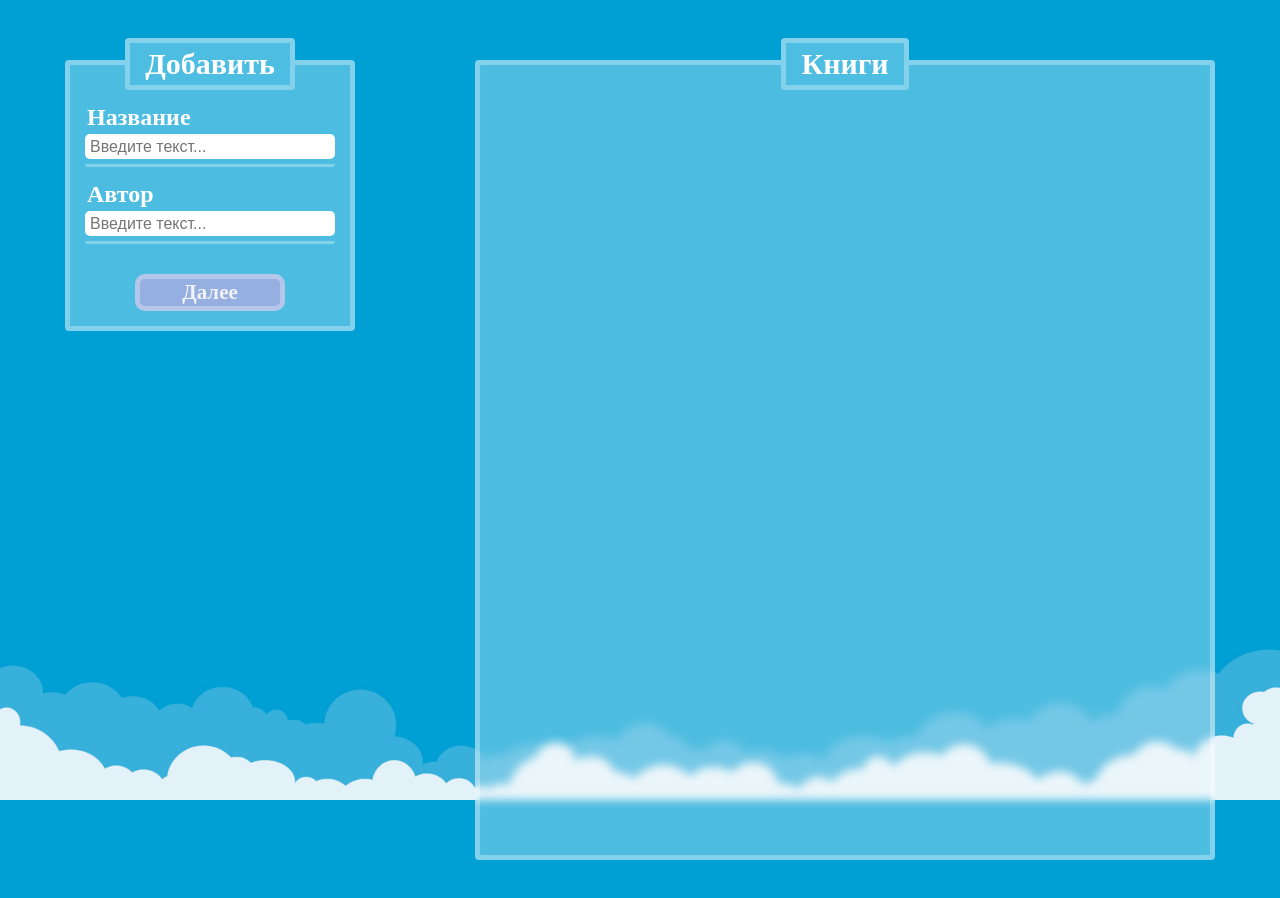
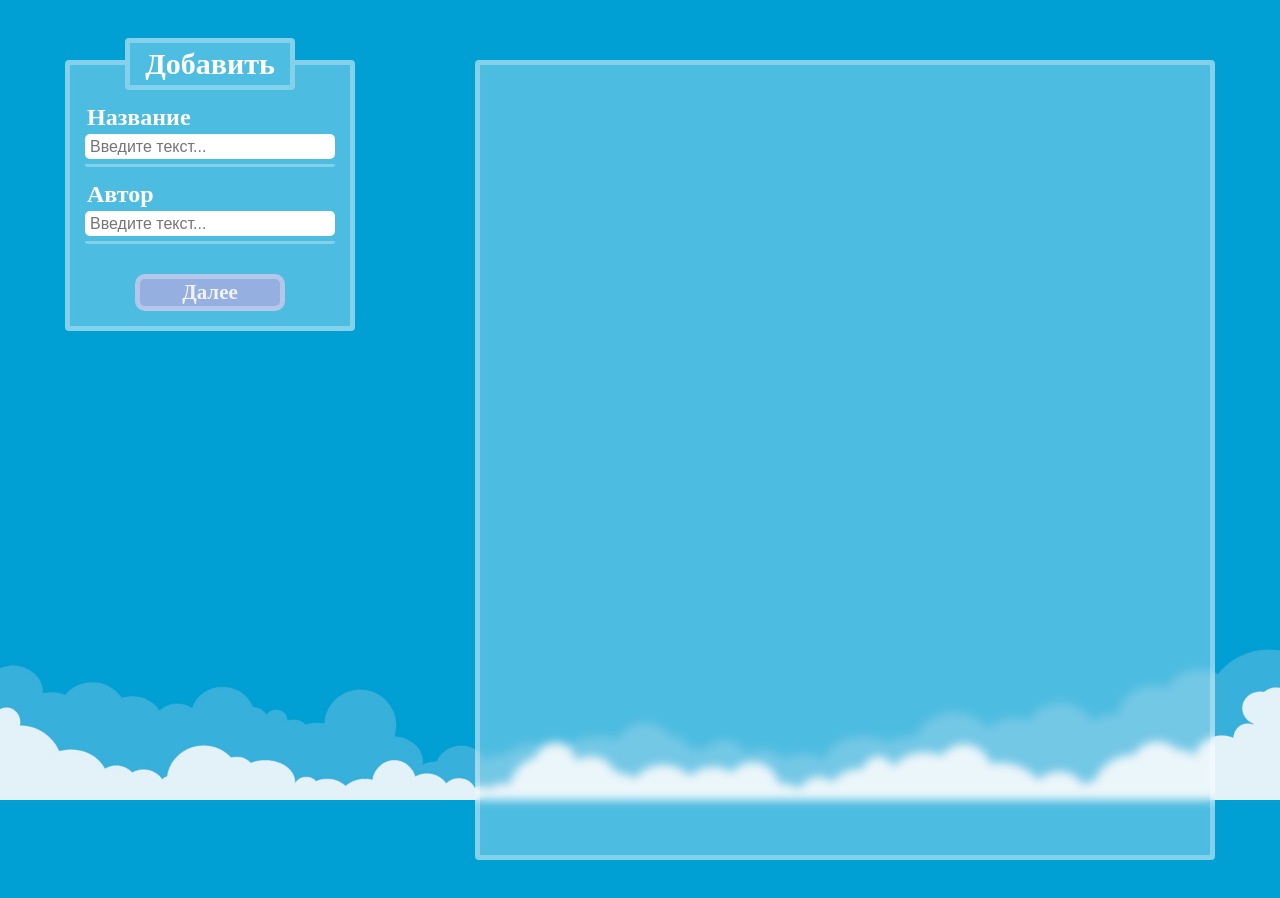
Before and after one commit to MagamedRus/bookLists, a React (Create React App) app: page / in a window 1280 px wide. Shown: the top 898 px of the page. Built offline with nearby package versions, Linux system fonts and the light colour scheme.

Commit message:
make books card scrollable

```diff
--- a/src/components/BooksCards/BooksCards.js
+++ b/src/components/BooksCards/BooksCards.js
@@ -5,7 +5,7 @@ import Frame from "../Frame/Frame";
 
 const BooksCards = ({ booksData }) => {
   return (
-    <Frame style={styles.container} headerText={"Книги"}>
+    <Frame style={styles.container}>
       <div className={styles.content}>
         {booksData.map((bookData) => (
           <BookCard key={bookData.id} bookData={bookData} />
--- a/src/components/BooksCards/BooksCards.module.scss
+++ b/src/components/BooksCards/BooksCards.module.scss
@@ -1,4 +1,5 @@
 @import "../../styles/utils.scss";
+
 .container {
   display: flex;
   align-items: center;
@@ -7,6 +8,8 @@
   height: 735px;
   padding: 35px 15px 20px 15px;
   margin-left: 120px;
+  overflow-y: scroll;
+  @extend %hideScrollbar;
 }
 
 .content {
```
